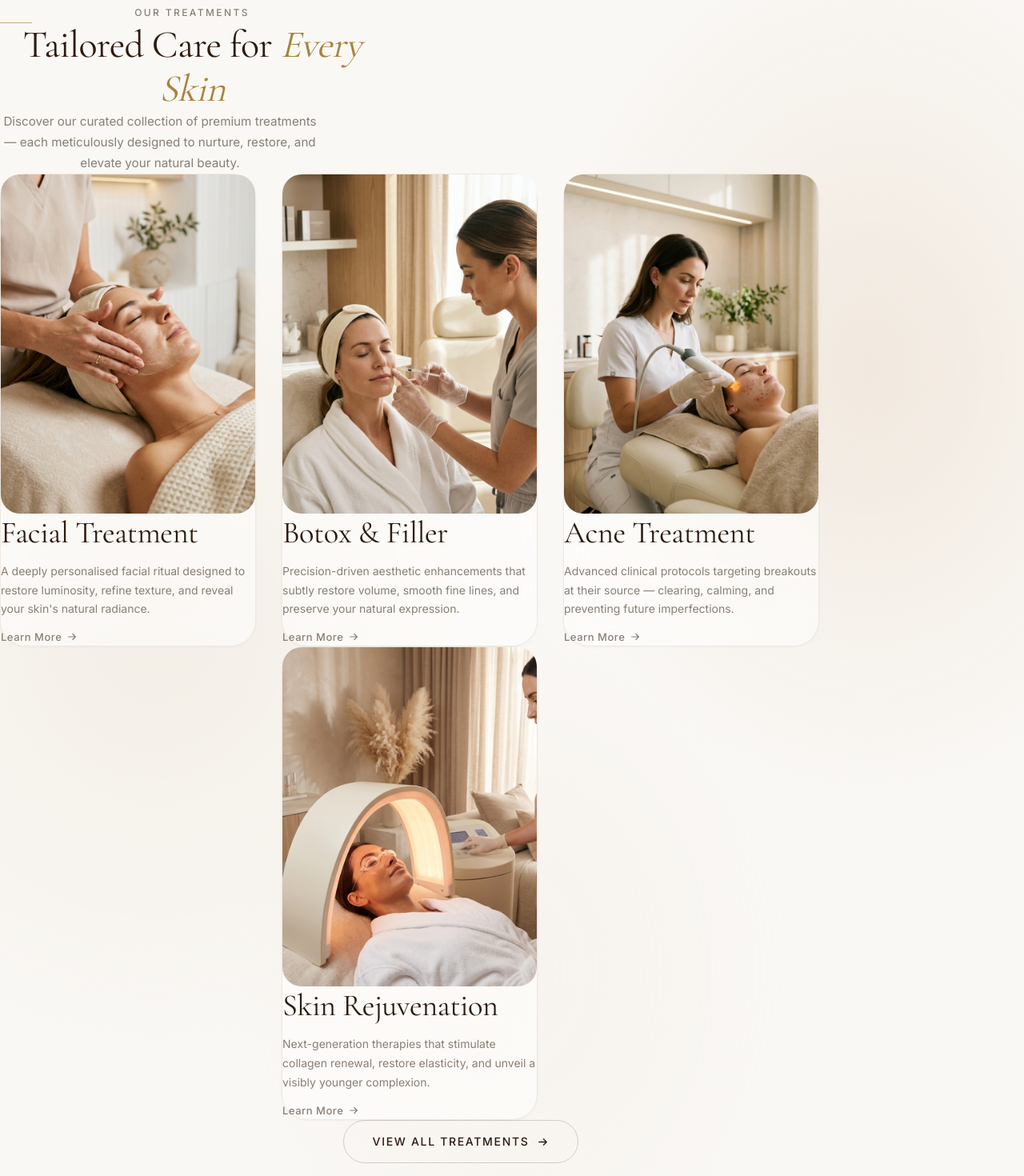
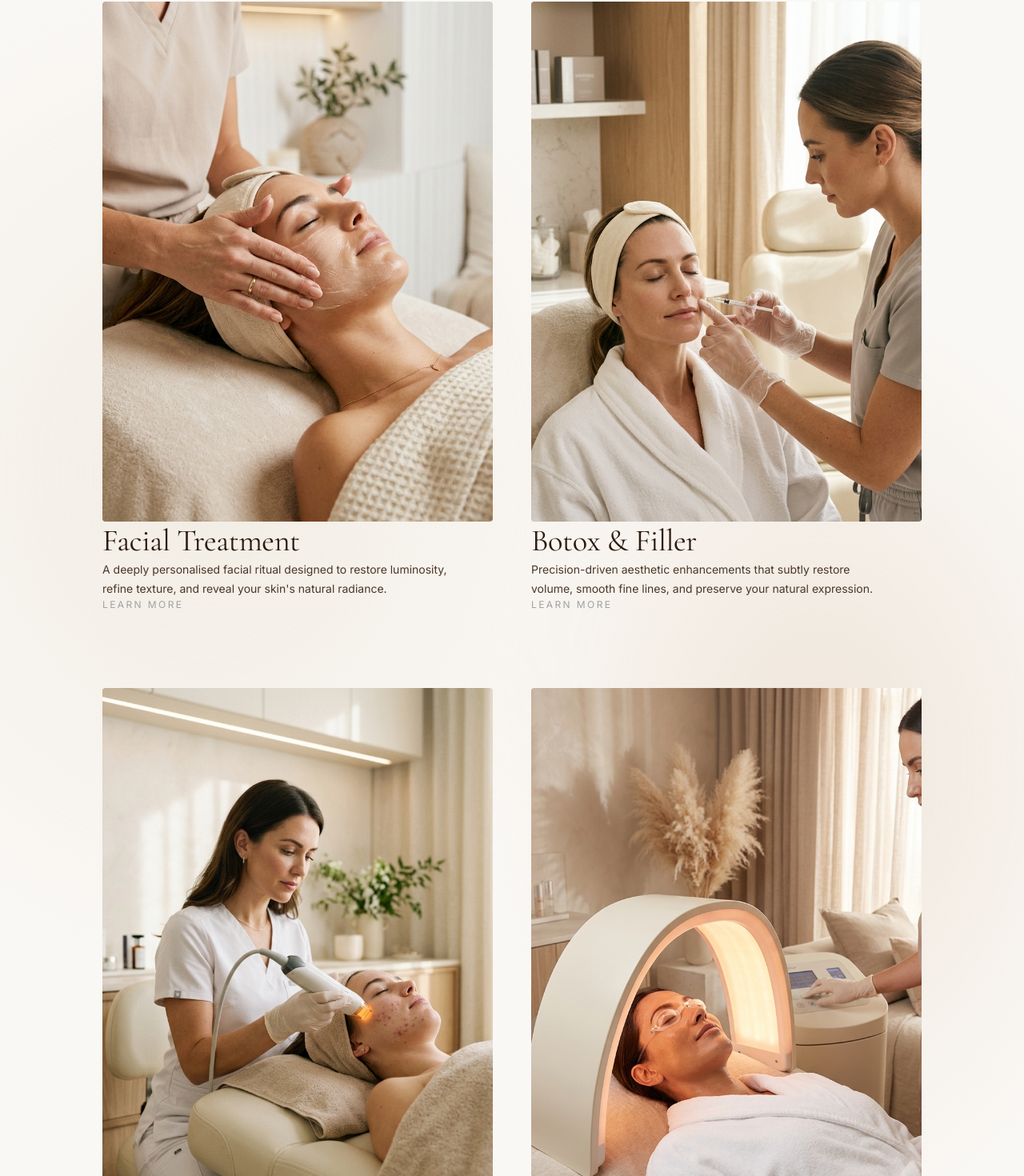
Before and after one commit to aetheramizu/JUUNE-Skin-Atelier, a Next.js app: page / in a window 1280 px wide. Shown: the part 1407-2877 px from the top of the page at 80% size. Built offline with nearby package versions, Linux system fonts and the light colour scheme.

Commit message:
refactor: improve treatments section layout and spacing

```diff
--- a/components/FeaturedTreatments.tsx
+++ b/components/FeaturedTreatments.tsx
@@ -4,11 +4,10 @@ import { useEffect, useRef, useState } from "react";
 import Image from "next/image";
 
 /* ─────────────────────────────────────────────────────────────
-   JUUNÉ Skin Atelier — Featured Treatments Section (v2)
-   • Luxury glassmorphism cards with scroll-triggered reveal
-   • Responsive grid: 1 → 2 → 3 columns
-   • Full design-system token integration
-   • Warm ambient background for true glass depth
+   JUUNÉ Skin Atelier — Featured Treatments Section
+   • Editorial layout without cards
+   • Clean text-left hierarchy
+   • Responsive 2x2 grid for perfect balance
 ───────────────────────────────────────────────────────────── */
 
 /* ── Treatment Data ──────────────────────────────────────── */
@@ -79,8 +78,8 @@ function useScrollReveal(threshold: number = 0.12): {
   return { ref, isVisible };
 }
 
-/* ── Treatment Card ──────────────────────────────────────── */
-function TreatmentCard({
+/* ── Treatment Item ──────────────────────────────────────── */
+function TreatmentItem({
   treatment,
   index,
   isVisible,
@@ -89,99 +88,68 @@ function TreatmentCard({
   index: number;
   isVisible: boolean;
 }): React.ReactElement {
+  // Add a subtle vertical offset to the second column for an editorial stagger
+  const offsetClass = index % 2 !== 0 ? "md:mt-16 lg:mt-24" : "";
+
   return (
+    <div
+      className={offsetClass}
+      style={{
+        opacity: isVisible ? 1 : 0,
+        transform: isVisible ? "translateY(0)" : "translateY(24px)",
+        transition: `opacity 800ms ease-[0.25,0,0.05,1] ${150 + index * 100}ms, transform 800ms ease-[0.25,0,0.05,1] ${150 + index * 100}ms`,
+      }}
+    >
       <a
         href={treatment.href}
-      id={`treatment-card-${index}`}
-      className="group relative flex flex-col rounded-2xl p-6 cursor-pointer"
-      style={{
-        background: "rgba(255, 255, 255, 0.55)",
-        backdropFilter: "blur(20px) saturate(1.15)",
-        WebkitBackdropFilter: "blur(20px) saturate(1.15)",
-        border: "1px solid var(--color-border-light)",
-        boxShadow: "var(--shadow-xs)",
-        opacity: isVisible ? 1 : 0,
-        transform: isVisible ? "translateY(0)" : "translateY(24px)",
-        transition: `opacity 0.7s cubic-bezier(0.25, 0, 0.05, 1) ${150 + index * 130}ms,
-                     transform 0.7s cubic-bezier(0.25, 0, 0.05, 1) ${150 + index * 130}ms,
-                     box-shadow 0.4s cubic-bezier(0.4, 0, 0.2, 1),
-                     border-color 0.4s cubic-bezier(0.4, 0, 0.2, 1)`,
-      }}
-      onMouseEnter={(e) => {
-        e.currentTarget.style.transform = "translateY(-6px)";
-        e.currentTarget.style.boxShadow = "var(--shadow-md)";
-        e.currentTarget.style.borderColor = "var(--color-border)";
-      }}
-      onMouseLeave={(e) => {
-        e.currentTarget.style.transform = isVisible ? "translateY(0)" : "translateY(24px)";
-        e.currentTarget.style.boxShadow = "var(--shadow-xs)";
-        e.currentTarget.style.borderColor = "var(--color-border-light)";
-      }}
+        id={`treatment-item-${index}`}
+        className="group block w-full cursor-pointer"
       >
         {/* ── Image ─────────────────────────────────────────── */}
-      <div className="relative aspect-[3/4] w-full overflow-hidden rounded-xl mb-6">
+        <div className="relative aspect-[3/4] w-full overflow-hidden rounded-sm">
           <Image
             src={treatment.image}
             alt={`${treatment.title} — JUUNÉ Skin Atelier`}
             fill
-          sizes="(max-width: 768px) 100vw, (max-width: 1024px) 50vw, 33vw"
-          className="object-cover transition-transform duration-700 ease-[cubic-bezier(0.25,0,0.05,1)] group-hover:scale-[1.04]"
+            sizes="(max-width: 768px) 100vw, 50vw"
+            className="object-cover"
           />
-        {/* Subtle warm gradient overlay */}
+          {/* Subtle white overlay gradient for depth */}
           <div
-          className="absolute inset-0 rounded-xl pointer-events-none opacity-0 group-hover:opacity-100 transition-opacity duration-500"
+            className="absolute inset-0 pointer-events-none opacity-40 group-hover:opacity-60 transition-opacity duration-700"
             aria-hidden="true"
             style={{
-            background: "linear-gradient(to top, rgba(44, 26, 14, 0.08) 0%, transparent 50%)",
+              background: "linear-gradient(to bottom, rgba(255, 255, 255, 0.1) 0%, transparent 50%)",
             }}
           />
         </div>
 
         {/* ── Text Content ──────────────────────────────────── */}
-      <div className="flex flex-col flex-1 gap-3 px-0.5">
+        <div className="flex flex-col items-start w-full mt-7">
           <h3
-          className="font-serif text-xl font-normal leading-snug tracking-[-0.01em]"
-          style={{ color: "var(--color-text-heading)" }}
+            className="font-serif text-xl sm:text-2xl font-normal tracking-tight text-neutral-800 transition-colors duration-300 group-hover:text-neutral-900"
           >
             {treatment.title}
           </h3>
 
           <p
-          className="text-sm leading-relaxed line-clamp-3"
-          style={{ color: "var(--color-text-muted)" }}
+            className="mt-3 text-sm leading-relaxed text-neutral-500 line-clamp-3 max-w-[92%]"
           >
             {treatment.description}
           </p>
 
           {/* ── CTA ─────────────────────────────────────────── */}
           <span
-          className="mt-auto pt-5 inline-flex items-center gap-1.5 text-[0.8125rem] font-medium tracking-[0.04em] transition-colors duration-400"
-          style={{ color: "var(--color-text-muted)" }}
+            className="mt-5 inline-block text-xs uppercase tracking-widest text-neutral-400 transition-all duration-500 ease-out group-hover:text-neutral-800 group-hover:underline underline-offset-[8px] decoration-[0.5px]"
           >
-          <span className="group-hover:text-[var(--color-accent-dark)] transition-colors duration-400">
             Learn More
-          </span>
-          <svg
-            width="14"
-            height="14"
-            viewBox="0 0 16 16"
-            fill="none"
-            aria-hidden="true"
-            className="transition-all duration-400 ease-[cubic-bezier(0.25,0,0.05,1)] group-hover:translate-x-1 group-hover:text-[var(--color-accent-dark)]"
-          >
-            <path
-              d="M3 8h10M9 4l4 4-4 4"
-              stroke="currentColor"
-              strokeWidth="1.4"
-              strokeLinecap="round"
-              strokeLinejoin="round"
-            />
-          </svg>
           </span>
         </div>
       </a>
+    </div>
   );
 }
+
 
 /* ── Section Component ───────────────────────────────────── */
 export default function FeaturedTreatments(): React.ReactElement {
@@ -190,45 +158,28 @@ export default function FeaturedTreatments(): React.ReactElement {
   return (
     <section
       ref={sectionRef as React.RefObject<HTMLElement>}
-      className="relative overflow-hidden"
+      className="relative overflow-hidden py-24 flex flex-col items-center"
       aria-label="Featured Treatments"
-      style={{
-        backgroundColor: "var(--color-bg-base)",
-        paddingTop: "var(--space-32)",
-        paddingBottom: "var(--space-24)",
-        borderTop: "1px solid var(--color-border-light)",
-      }}
+      style={{ backgroundColor: "var(--color-bg-base)" }}
     >
-      {/* ── Top gradient blend — seamless transition from Trust ── */}
-      <div
-        className="absolute top-0 left-0 right-0 pointer-events-none"
-        aria-hidden="true"
-        style={{
-          height: "120px",
-          background: "linear-gradient(180deg, var(--color-bg-soft) 0%, transparent 100%)",
-        }}
-      />
-
       {/* ── Ambient background — warm radials for glass depth ── */}
       <div
         className="absolute inset-0 pointer-events-none"
         aria-hidden="true"
         style={{
-          opacity: 0.5,
+          opacity: 0.6,
           background: `
-            radial-gradient(ellipse 55% 45% at 15% 55%, var(--color-bg-muted) 0%, transparent 70%),
-            radial-gradient(ellipse 50% 50% at 85% 35%, var(--color-primary-light) 0%, transparent 65%),
-            radial-gradient(ellipse 40% 40% at 50% 80%, rgba(232, 217, 200, 0.35) 0%, transparent 70%)
+            radial-gradient(ellipse 60% 50% at 20% 40%, var(--color-bg-muted) 0%, transparent 70%),
+            radial-gradient(ellipse 50% 50% at 80% 60%, var(--color-primary-light) 0%, transparent 65%)
           `,
         }}
       />
 
-      <div className="relative max-w-6xl mx-auto px-6">
+      <div className="relative w-full max-w-5xl mx-auto px-6 flex flex-col items-center">
         {/* ── Section Header ──────────────────────────────── */}
         <div
-          className="text-center mx-auto mb-16"
+          className="flex flex-col items-center text-center w-full max-w-2xl mx-auto mb-16"
           style={{
-            maxWidth: "480px",
             opacity: isVisible ? 1 : 0,
             transform: isVisible ? "translateY(0)" : "translateY(20px)",
             transition: "opacity 0.8s cubic-bezier(0.25, 0, 0.05, 1), transform 0.8s cubic-bezier(0.25, 0, 0.05, 1)",
@@ -236,7 +187,7 @@ export default function FeaturedTreatments(): React.ReactElement {
         >
           {/* Eyebrow */}
           <span
-            className="inline-block mb-5 text-xs font-medium uppercase"
+            className="inline-block mb-4 text-[0.75rem] font-medium uppercase"
             style={{
               letterSpacing: "var(--tracking-widest)",
               color: "var(--color-text-muted)",
@@ -245,19 +196,9 @@ export default function FeaturedTreatments(): React.ReactElement {
             Our Treatments
           </span>
 
-          {/* Gold divider */}
-          <hr
-            className="mx-auto mb-7 border-none"
-            style={{
-              width: "2.5rem",
-              height: "1px",
-              backgroundColor: "var(--color-accent)",
-            }}
-          />
-
           {/* Heading */}
           <h2
-            className="font-serif font-light mb-5"
+            className="font-serif font-light mb-6 text-center"
             style={{
               fontSize: "clamp(2rem, 4vw, 3rem)",
               lineHeight: 1.15,
@@ -276,11 +217,8 @@ export default function FeaturedTreatments(): React.ReactElement {
 
           {/* Description */}
           <p
-            className="text-[0.95rem] leading-7 mx-auto"
-            style={{
-              color: "var(--color-text-muted)",
-              maxWidth: "400px",
-            }}
+            className="text-base leading-[1.8] text-center max-w-md mx-auto"
+            style={{ color: "var(--color-text-muted)" }}
           >
             Discover our curated collection of premium treatments —
             each meticulously designed to nurture, restore, and elevate
@@ -288,10 +226,10 @@ export default function FeaturedTreatments(): React.ReactElement {
           </p>
         </div>
 
-        {/* ── Treatment Cards Grid ────────────────────────── */}
-        <div className="grid grid-cols-1 md:grid-cols-2 lg:grid-cols-3 gap-8 max-w-5xl mx-auto">
-          {TREATMENTS.slice(0, 3).map((treatment, index) => (
-            <TreatmentCard
+        {/* ── Treatment Grid ────────────────────────── */}
+        <div className="grid grid-cols-1 md:grid-cols-2 gap-x-12 gap-y-16 lg:gap-y-24 w-full mx-auto">
+          {TREATMENTS.map((treatment, index) => (
+            <TreatmentItem
               key={treatment.title}
               treatment={treatment}
               index={index}
@@ -300,53 +238,26 @@ export default function FeaturedTreatments(): React.ReactElement {
           ))}
         </div>
 
-        {/* ── Second Row — Centered Single Card ───────────── */}
-        <div className="grid grid-cols-1 md:grid-cols-2 lg:grid-cols-3 gap-8 max-w-5xl mx-auto mt-8">
-          <div className="hidden lg:block" />
-          <TreatmentCard
-            treatment={TREATMENTS[3]}
-            index={3}
-            isVisible={isVisible}
-          />
-          <div className="hidden lg:block" />
-        </div>
-
         {/* ── Bottom CTA ──────────────────────────────────── */}
         <div
-          className="text-center mt-16"
+          className="flex justify-center w-full mt-24"
           style={{
             opacity: isVisible ? 1 : 0,
             transform: isVisible ? "translateY(0)" : "translateY(12px)",
-            transition: "opacity 0.7s cubic-bezier(0.25, 0, 0.05, 1) 750ms, transform 0.7s cubic-bezier(0.25, 0, 0.05, 1) 750ms",
+            transition: "opacity 0.7s cubic-bezier(0.25, 0, 0.05, 1) 600ms, transform 0.7s cubic-bezier(0.25, 0, 0.05, 1) 600ms",
           }}
         >
           <a
             href="#treatments"
             id="treatments-view-all"
-            className="btn-secondary inline-flex items-center gap-2.5"
+            className="btn-secondary inline-flex items-center justify-center gap-3 uppercase text-center"
             style={{
-              padding: "0.9rem 2.25rem",
-              fontSize: "var(--text-sm)",
+              padding: "0.85rem 2.5rem",
+              fontSize: "0.75rem",
+              letterSpacing: "0.15em"
             }}
           >
             View All Treatments
-            <svg
-              width="15"
-              height="15"
-              viewBox="0 0 16 16"
-              fill="none"
-              aria-hidden="true"
-              className="transition-transform duration-400 ease-[cubic-bezier(0.25,0,0.05,1)]"
-              style={{ marginLeft: "2px" }}
-            >
-              <path
-                d="M3 8h10M9 4l4 4-4 4"
-                stroke="currentColor"
-                strokeWidth="1.4"
-                strokeLinecap="round"
-                strokeLinejoin="round"
-              />
-            </svg>
           </a>
         </div>
       </div>
```
Lines whose indentation alone changed are shown as unchanged.
